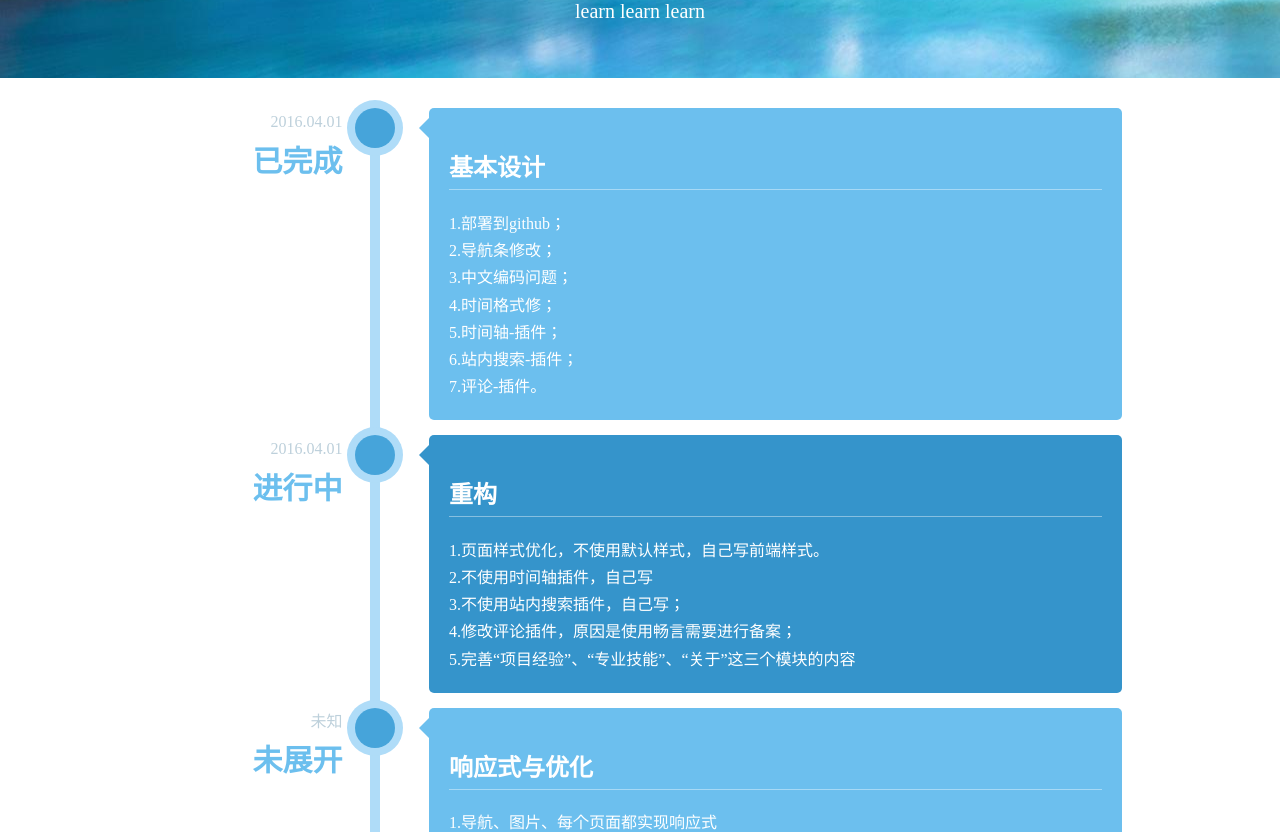
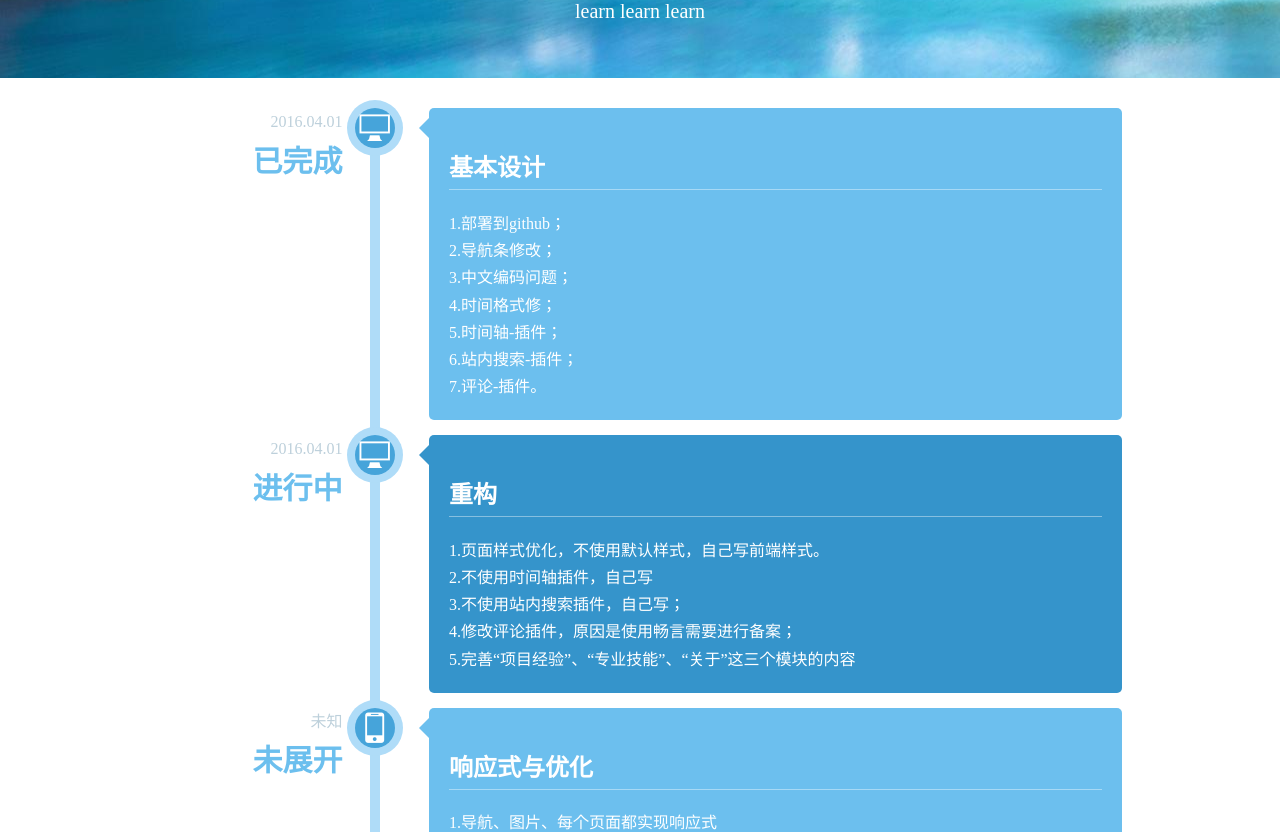
Before and after one commit to myCommonJS/yexiaodong.github.io, a Jekyll site: the page built from 09_about.html, in a window 1280 px wide. Shown: the part 334-1166 px from the top of the page. Built offline with Jekyll 4.4.1, drawn with Linux system fonts in a browser that asks for light colours.

Commit message:
时间轴的图标

```diff
--- a/09_about.html
+++ b/09_about.html
@@ -10,7 +10,7 @@ permalink: /about/
                 <span>2016.04.01</span>
                 <span><strong>已完成</strong></span>
             </time>
-            <div class="sjz-circle"></div>
+            <div class="sjz-circle icon-display"></div>
             <div class="sjz-label">
                 <h2>基本设计</h2>
                 <ul>
@@ -30,7 +30,7 @@ permalink: /about/
                 <span>2016.04.01</span>
                 <span><strong>进行中</strong></span>
             </time>
-            <div class="sjz-circle"></div>
+            <div class="sjz-circle icon-display"></div>
             <div class="sjz-label">
                 <h2>重构</h2>
                 <ul>
@@ -47,7 +47,7 @@ permalink: /about/
                 <span>未知</span>
                 <span><strong>未展开</strong></span>
             </time>
-            <div class="sjz-circle"></div>
+            <div class="sjz-circle icon-mobile"></div>
             <div class="sjz-label">
                 <h2>响应式与优化</h2>
                 <ul>
--- a/css/seaton.css
+++ b/css/seaton.css
@@ -1,3 +1,40 @@
+@font-face {
+    font-family: 'icomoon';
+    src:    url('fonts/icomoon.eot?aa3li4');
+    src:    url('fonts/icomoon.eot?aa3li4#iefix') format('embedded-opentype'),
+    url('fonts/icomoon.ttf?aa3li4') format('truetype'),
+    url('fonts/icomoon.woff?aa3li4') format('woff'),
+    url('fonts/icomoon.svg?aa3li4#icomoon') format('svg');
+    font-weight: normal;
+    font-style: normal;
+}
+[class^="icon-"], [class*=" icon-"] {
+    /* use !important to prevent issues with browser extensions that change fonts */
+    font-family: 'icomoon' !important;
+    speak: none;
+    font-style: normal;
+    font-weight: normal;
+    font-variant: normal;
+    text-transform: none;
+    line-height: 1;
+
+    /* Better Font Rendering =========== */
+    -webkit-font-smoothing: antialiased;
+    -moz-osx-font-smoothing: grayscale;
+}
+.icon-display:before {
+    content: "\e901";
+}
+.icon-mobile:before {
+    content: "\e902";
+}
+.icon-database:before {
+    content: "\e900";
+}
+.icon-search:before {
+    content: "\e903";
+}
+
 /*公共*/
 body,ul{
     margin:0;
@@ -133,12 +170,17 @@ a:hover{
 .sjz-circle{
     width:40px;
     height:40px;
+    -webkit-font-smoothing: antialiased;
     position:absolute;
     background:#46a4da;
     border-radius:50%;
     box-shadow:0 0 0 8px #afdcf8;
     left:23%;
     margin:0 0 0 -25px;
+    font-size: 1.9em;
+    line-height: 40px;
+    color:#fff;
+    text-align:center;
 }
 .sjz-circle-computer:before{
     content: "\e001";
```
Also changed, not shown: css/fonts/icomoon.ttf (added), css/fonts/icomoon.woff (added), 2 other files.
